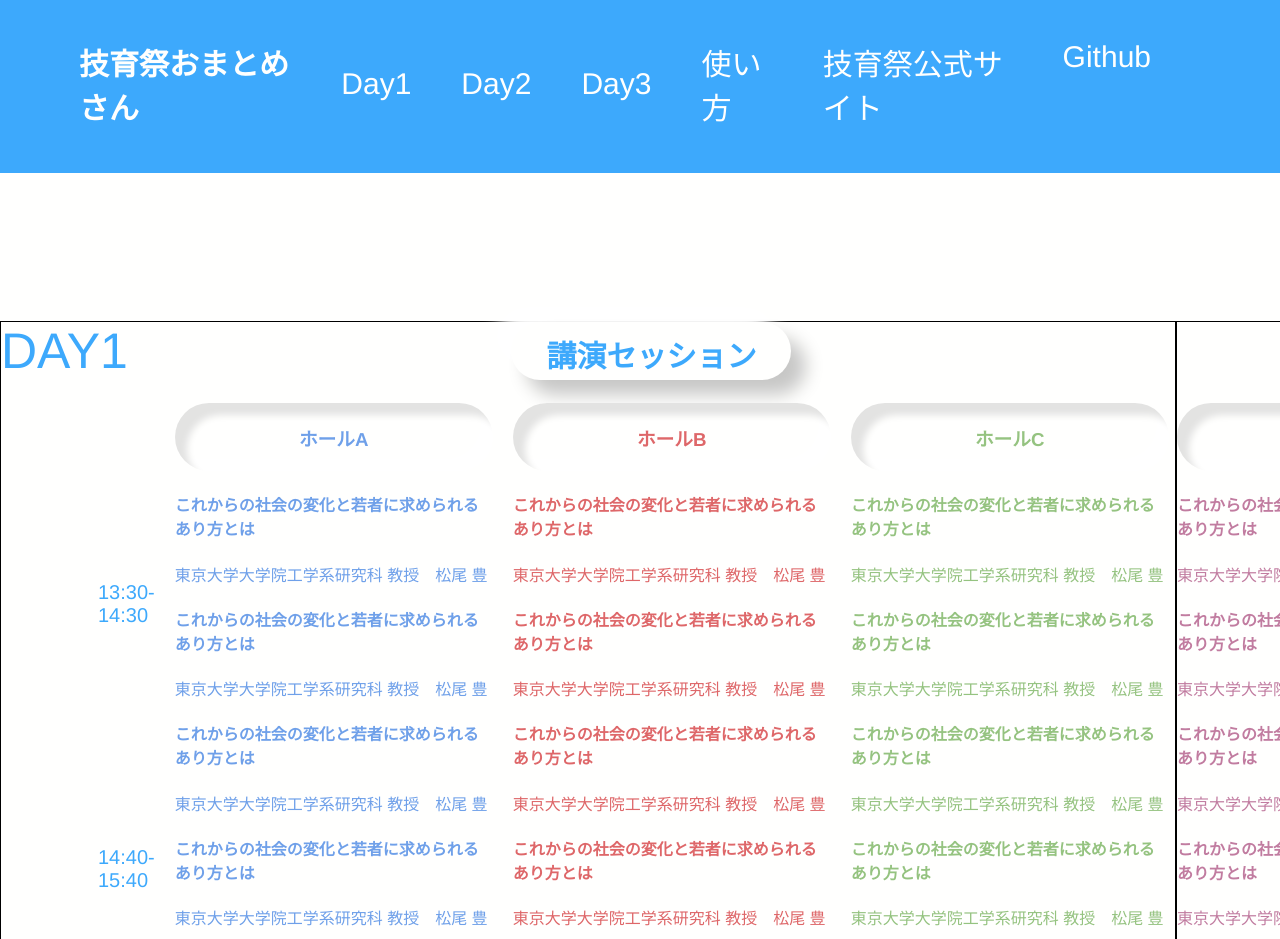
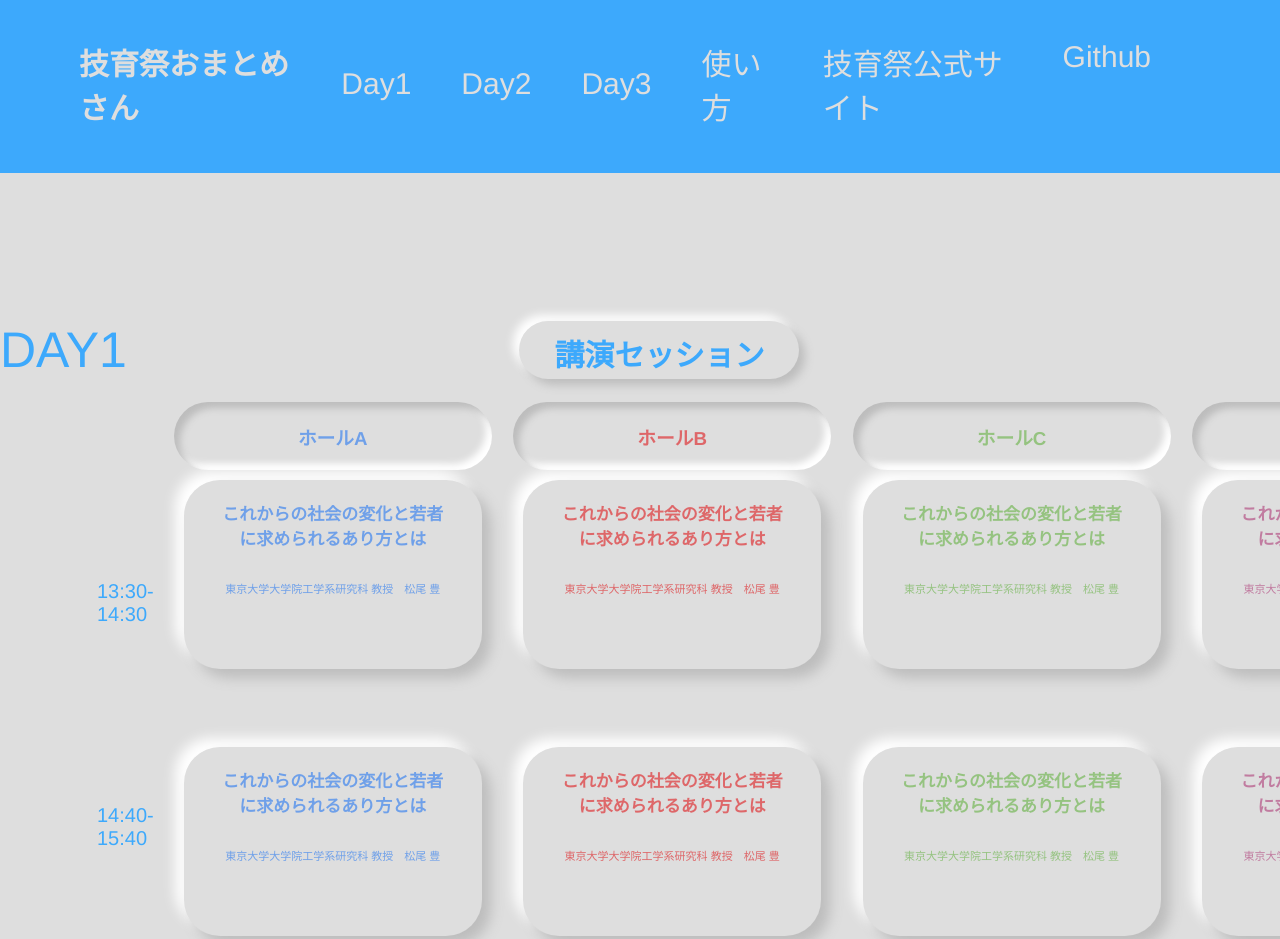
Before and after one commit to soukatsu-ouc-programmers/geeksai-matome, a plain HTML site: page index.html in a window 1280 px wide. Shown: the top 939 px of the page. Drawn offline with Linux system fonts and the light colour scheme; some packages are replaced by stand-ins of ours.

Commit message:
ちょっとリファクタリング
CSSでカスタムプロパティ使ったり、リセットCSS導入したりしました

```diff
--- a/css/style.css
+++ b/css/style.css
@@ -1,32 +1,48 @@
+:root {
+  --main-color: #3da9fc;
+  --base-color: #dedede;
+  --highlight-color: #ffffff;
+  --shadow-color: #bdbdbd;
+
+  --room-color: #c17ca0;
+  --hall-color-a: #6fa0e9;
+  --hall-color-b: #de6769;
+  --hall-color-c: #95c380;
+}
 * {
   box-sizing: border-box;
 }
 body {
   margin: 0;
   padding: 0;
-    font-family: "Hiragino Kaku Gothic Pro", "ヒラギノ角ゴ Pro W3", メイリオ, Meiryo, "ＭＳ Ｐゴシック", "Helvetica Neue", Helvetica, Arial, sans-serif;
-    background-color: #fffffe;
+  font-family: "Hiragino Kaku Gothic Pro", "ヒラギノ角ゴ Pro W3", メイリオ,
+    Meiryo, "ＭＳ Ｐゴシック", "Helvetica Neue", Helvetica, Arial, sans-serif;
+  /* background-color: #fffffe; */
+  background-color: var(--base-color);
 }
 header {
   width: 100%;
   padding: 30px 104px 35px 79px;
-    margin: 0 0 148px 0;
-    background-color: #3da9fc;
-    color:#fffffe;
+  /* margin: 0 0 148px 0; */
+  background-color: var(--main-color);
+  color: var(--base-color);
   top: 0;
   display: flex;
   align-items: center;
 }
-.times{
+.main{
+    padding-top: 148px;
+}
+.times {
   width: 61px;
 
-    margin:0 20px 0 97px;
+  margin: 0 20px 0 97px;
 }
-.timeText{
-    height: 87px;
+.timeText {
+  /* height: 87px; */
   margin: 178px 0 0 0;
   font-size: 20px;
-    color:#3da9fc;
+  color: var(--main-color);
 }
 h1 {
   margin: 0;
@@ -45,16 +61,16 @@ li {
   font-size: 30px;
 }
 .day-list {
-    margin:0 0 0 auto;
+  margin: 0 0 0 auto;
 }
 .nav-list {
   margin: 0 0 0 auto;
 }
-.main{
+.main {
   width: 100%;
   display: flex;
 }
-.Kouen{
+/* .Kouen{
     width: 1176px;
     border: solid 1px #000;
     margin:0 0 0 0;
@@ -62,11 +78,10 @@ li {
 .Benkyo{
     border: solid 1px #000;
     margin: 0 0 0 auto;
-}
-.dayAndtitle{
+} */
+.dayAndtitle {
   display: flex;
-    margin:0 0 0px 0;
-
+  margin: 0 0 0px 0;
 }
 h2 {
   width: 280px;
@@ -74,35 +89,34 @@ h2 {
   margin: 0 auto 23px auto;
   text-align: center;
   font-size: 30px;
-    background-color: #5f6c7b;
+  /* background-color: #5f6c7b; */
   padding: 10px 0;
   border-radius: 72px;
-    background: #fffffe;
-    box-shadow:  15px 15px 18px #c7c7c6,
-                 -15px -15px 18px #ffffff;
-    color:#3da9fc;
+  background: var(--base-color);
+  box-shadow: 6px 6px 10px var(--shadow-color),
+    -6px -6px 10px var(--highlight-color);
+  color: var(--main-color);
 }
-.Day{
+.Day {
   font-size: 50px;
-    color:#3da9fc;
+  color: var(--main-color);
 }
-.dayBlock{
+.dayBlock {
   width: 100%;
-    margin:0 0 200px 0;
+  margin: 0 0 200px 0;
   display: flex;
-
 }
-.roomA{
+.roomA {
   width: 318px;
   margin: 0px;
-    color: #C17CA0;
+  color: var(--room-color);
 }
-.roomB{
+.roomB {
   width: 318px;
   margin: 0px;
-    color: #C17CA0;
+  color: var(--room-color);
 }
-.holes{
+.holes {
   width: 100%;
   margin: 0 20px 0 0;
 }
@@ -110,40 +124,78 @@ h2 {
 .holeA {
   width: 318px;
   margin: 0px;
-    color: #6FA0E9;
+  color: var(--hall-color-a);
 }
 .holeB {
   width: 318px;
   margin: 0px;
-    color: #DE6769;
+  color: var(--hall-color-b);
 }
 .holeC {
   width: 318px;
   margin: 0px;
-    color: #95C380;
+  color: var(--hall-color-c);
 }
 
-.holeA > .sessionBlock{
-
-
+.holeA > .sessionBlock {
 }
-.holeB > .sessionBlock{
-
+.holeB > .sessionBlock {
 }
-.holeC > .sessionBlock{
-
+.holeC > .sessionBlock {
 }
-h3 {
+h3:not(.info > h3) {
   width: 318px;
   height: 68px;
-    margin: 0 19px 0px 0px;
+  /* margin: 0px 19px 0px 0px; */
+  margin: 20px;
   text-align: center;
   display: table-cell;
   vertical-align: middle;
   border-radius: 61px;
-    background: #fffffe;
-    box-shadow: inset 12px 12px 7px #e3e3e2,
-                inset -12px -12px 7px #ffffff;
+  background: var(--base-color);
+  box-shadow: inset 6px 6px 7px var(--shadow-color),
+    inset -6px -6px 7px var(--highlight-color);
+}
+
+.sessionBlock {
+  width: 298px;
+  margin: 10px auto 78px auto;
+  padding: 20px 35px;
+
+  text-align: center;
+  height: 189px;
+  border-radius: 36px;
+  background: var(--base-color);
+  box-shadow: 9px 9px 13px var(--shadow-color),
+    -9px -9px 13px var(--highlight-color);
+}
+.sessionText {
+  font-size: 11px;
+}
+.sessionText > h4 {
+  font-size: 17px;
+  text-align: center;
+  margin-bottom: 30px;
+}
+
+/* 使い方のとこ */
+.use {
+  width: 100%;
+  height: 300px;
+  margin: 0;
+  background-color: #5f6c7b;
+}
+
+footer {
+  margin: 0;
+  width: 100%;
+  padding: 80px 4% 10px;
+  background-color: var(--main-color);
+  color: #fffffe;
+  top: 0;
+  display: flex;
+  align-items: center;
+}
 
 #tweet-list {
   /* margin: 0px 19px 0px 0px; */
@@ -160,33 +212,17 @@ h3 {
     inset -6px -6px 7px var(--highlight-color);
 }
 
-.sessionBlock{
-    width: 298px;
-    margin: 10px auto 78px auto;
-    padding: 20px 35px;
-    text-align: center;
-    height: 189px;
-    border-radius: 36px;
-    background: #fffffe;
-    box-shadow:  14px 14px 28px #c9c9c9,
-                 -14px -14px 28px #fffffe;
-}
-.sessionText{
 #tweet-list > div {
   margin-left: auto;
   margin-right: auto;
 }
 
-    font-size: 11px;
 .info {
   justify-content: center;
   display: flex;
   text-align: center;
   margin-bottom: 78px;
 }
-h4 {
-    font-size: 17px;
-    text-align: center;
 
 .info > h3 {
   font-size: 2rem;
@@ -194,11 +230,6 @@ h4 {
   margin: 20px;
 }
 
-.use{
-    width:  100%;
-    height: 300px;
-    margin: 0;
-    background-color: #5f6c7b;
 /* tweetまとめページのタイトルカード */
 .sessionTitle {
   width: 30vw;
@@ -213,15 +244,6 @@ h4 {
     -9px -9px 13px var(--highlight-color);
 }
 
-footer{
-    margin:0;
-    width: 100%;
-    padding: 80px 4% 10px;
-    background-color: #3da9fc;
-    color:#fffffe;
-    top: 0;
-    display: flex;
-    align-items: center;
-}.sessionTitle h4 {
+.sessionTitle h4 {
   font-size: 2rem;
 }
--- a/index.html
+++ b/index.html
@@ -5,6 +5,7 @@
     <meta http-equiv="X-UA-Compatible" content="IE=edge">
     <meta name="viewport" content="width=device-width, initial-scale=1.0">
     <link rel="stylesheet" href="/css/style.css">
+    <link rel="stylesheet" href="https://unpkg.com/ress/dist/ress.min.css">
     <title>技育祭おまとめさん</title>
 </head>
 
```
Lines whose indentation alone changed are shown as unchanged.
